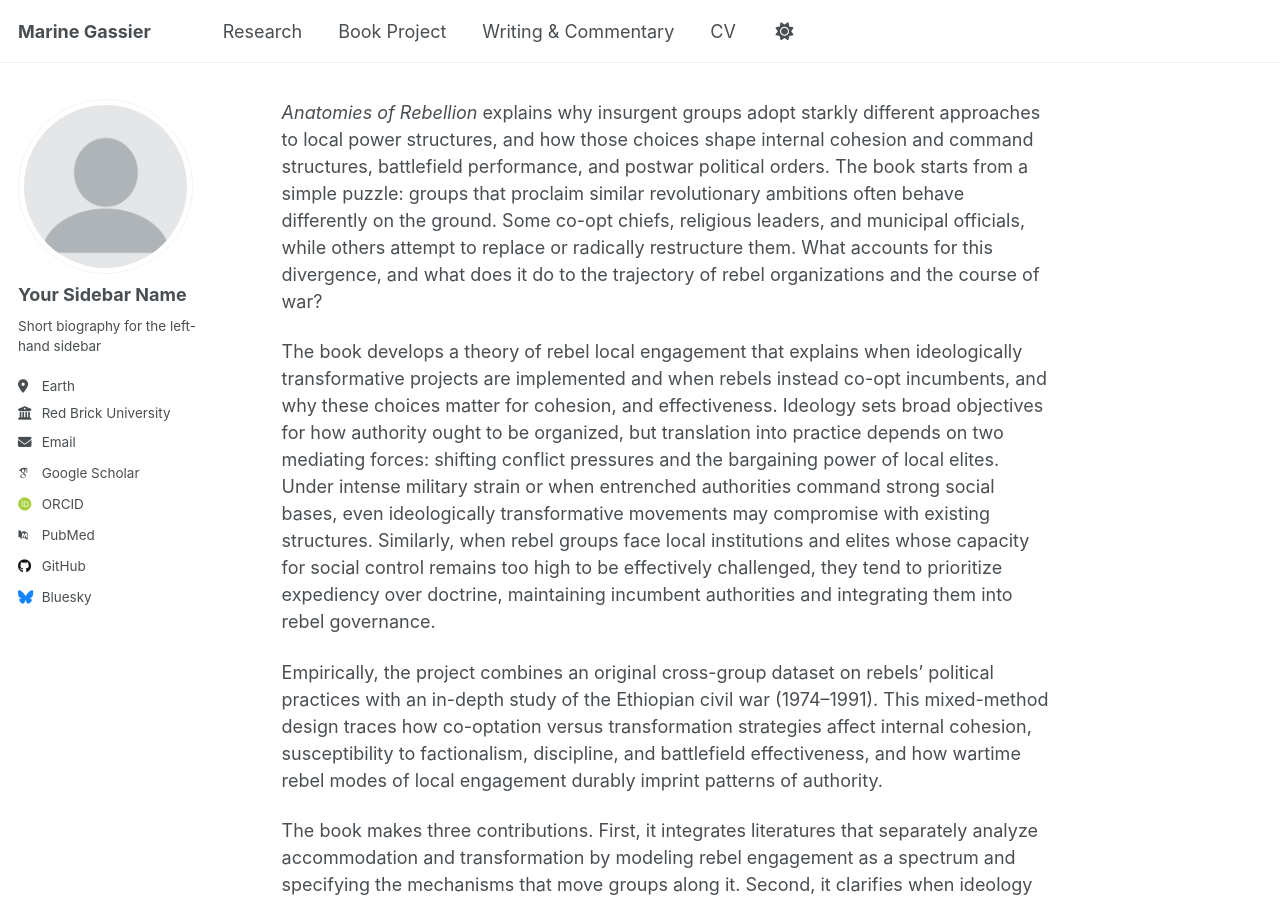
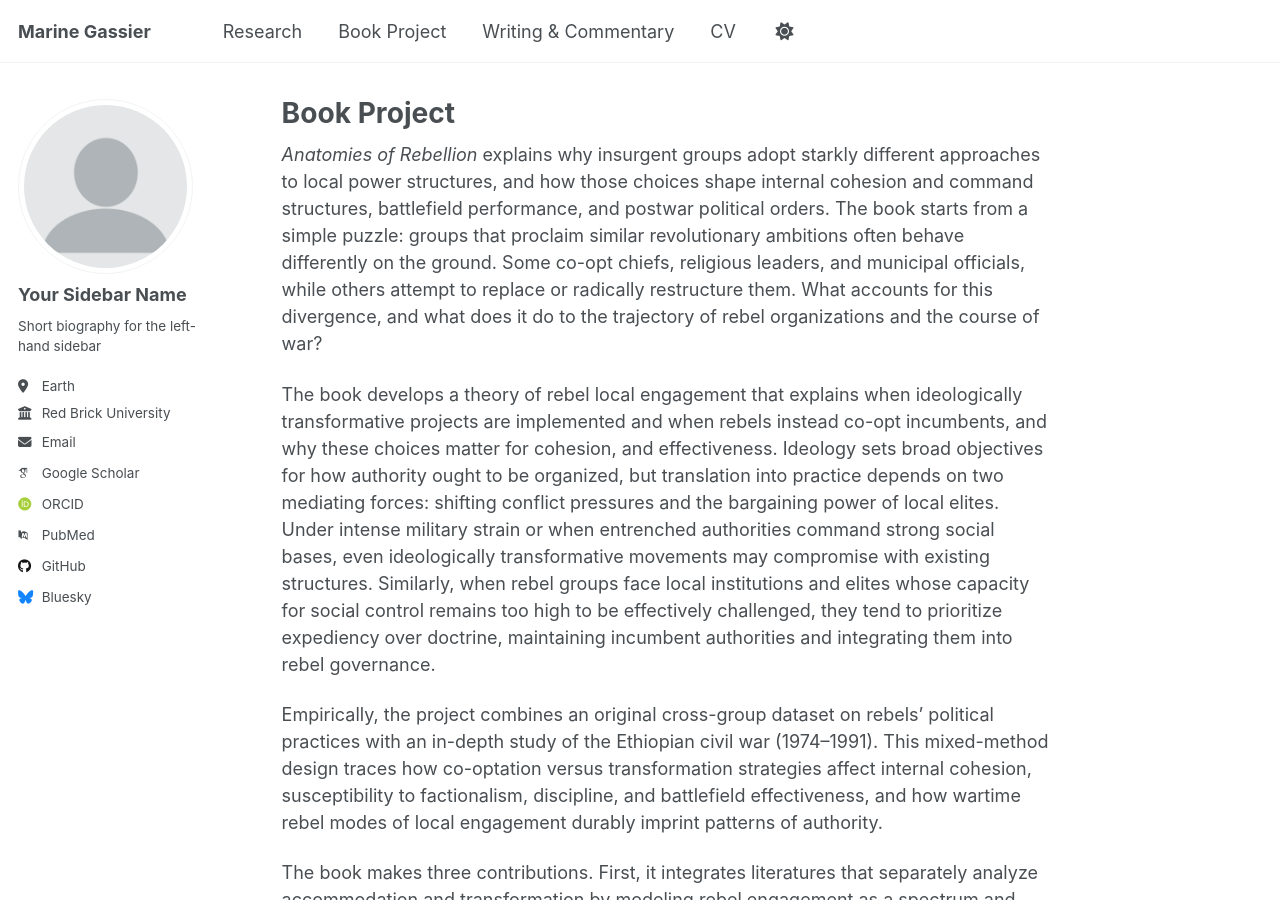
Before and after one commit to mgassier/web, a Jekyll site: the page built from _pages/book-project.md, in a window 1280 px wide and 900 px high. Built offline with Jekyll 4.4.1, drawn with Linux system fonts in a browser that asks for light colours; some web fonts are replaced; our own code applies the rules of GitHub Pages for plain Markdown files; a script that is not in the unit is left out.

Commit message:
Update book-project.md

```diff
--- a/_pages/book-project.md
+++ b/_pages/book-project.md
@@ -1,3 +1,11 @@
+---
+permalink: /book-project/
+title: "Book Project"
+author_profile: true
+redirect_from:
+  - /book-project.html
+---
+
 _Anatomies of Rebellion_ explains why insurgent groups adopt starkly different approaches to local power structures, and how those choices shape internal cohesion and command structures, battlefield performance, and postwar political orders. The book starts from a simple puzzle: groups that proclaim similar revolutionary ambitions often behave differently on the ground. Some co-opt chiefs, religious leaders, and municipal officials, while others attempt to replace or radically restructure them. What accounts for this divergence, and what does it do to the trajectory of rebel organizations and the course of war?
 
 The book develops a theory of rebel local engagement that explains when ideologically transformative projects are implemented and when rebels instead co-opt incumbents, and why these choices matter for cohesion, and effectiveness. Ideology sets broad objectives for how authority ought to be organized, but translation into practice depends on two mediating forces: shifting conflict pressures and the bargaining power of local elites. Under intense military strain or when entrenched authorities command strong social bases, even ideologically transformative movements may compromise with existing structures. Similarly, when rebel groups face local institutions and elites whose capacity for social control remains too high to be effectively challenged, they tend to prioritize expediency over doctrine, maintaining incumbent authorities and integrating them into rebel governance.
```
